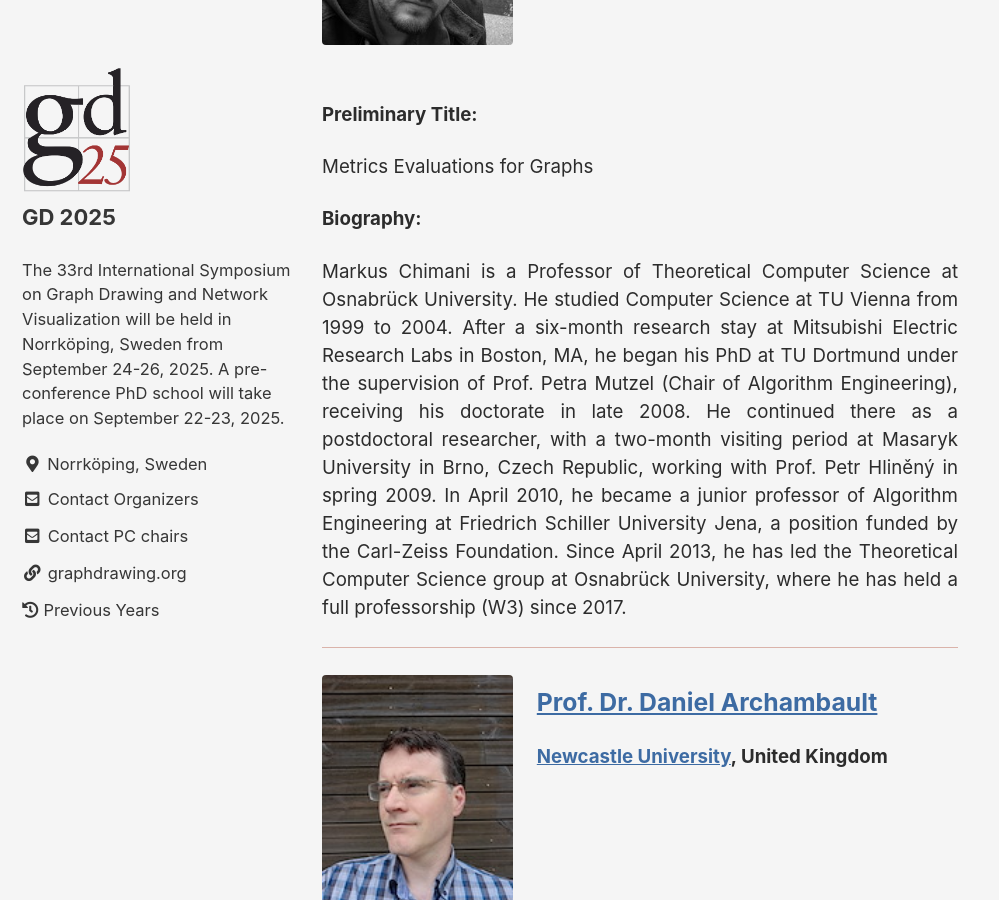
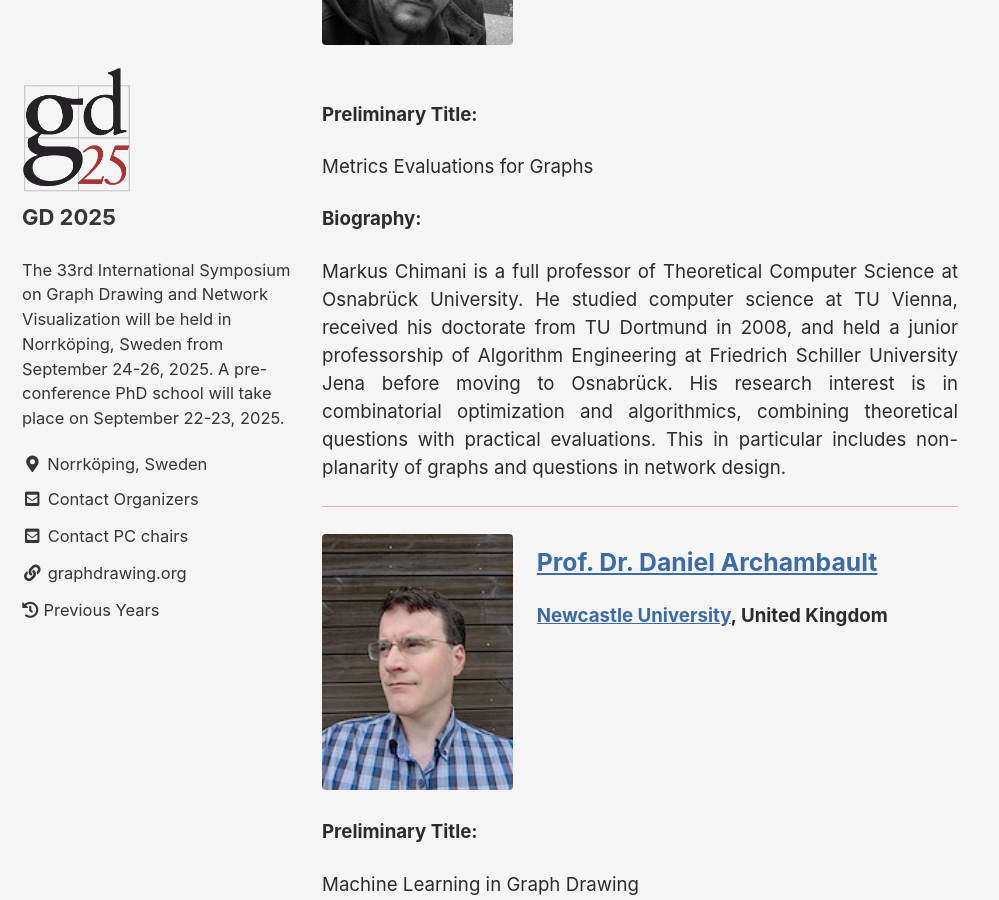
Before and after one commit to graphdrawing/gd2025, a Jekyll site: the page built from pages/school.md, in a window 1280 px wide and 900 px high, scrolled down 3699 px. Shown: the whole window, without its empty margins (0-999 px from the left). Built offline with Jekyll 4.4.1, drawn with Linux system fonts in a browser that asks for light colours; cached includes are drawn as plain includes.

Commit message:
update phd school speaker bio

```diff
--- a/pages/school.md
+++ b/pages/school.md
@@ -244,7 +244,14 @@ The location is accessible by wheelchair and the registration and coffee breaks
 <p>Metrics Evaluations for Graphs</p>
 
 <p><strong>Biography:</strong></p>
-<p>Markus Chimani is a Professor of Theoretical Computer Science at Osnabrück University. He studied Computer Science at TU Vienna from 1999 to 2004. After a six-month research stay at Mitsubishi Electric Research Labs in Boston, MA, he began his PhD at TU Dortmund under the supervision of Prof. Petra Mutzel (Chair of Algorithm Engineering), receiving his doctorate in late 2008. He continued there as a postdoctoral researcher, with a two-month visiting period at Masaryk University in Brno, Czech Republic, working with Prof. Petr Hliněný in spring 2009. In April 2010, he became a junior professor of Algorithm Engineering at Friedrich Schiller University Jena, a position funded by the Carl-Zeiss Foundation. Since April 2013, he has led the Theoretical Computer Science group at Osnabrück University, where he has held a full professorship (W3) since 2017.</p>
+<p>Markus Chimani is a full professor of Theoretical Computer Science at
+Osnabrück University. He studied computer science at TU Vienna, received
+his doctorate from TU Dortmund in 2008, and held a junior professorship
+of Algorithm Engineering at Friedrich Schiller University Jena before
+moving to Osnabrück. His research interest is in combinatorial
+optimization and algorithmics, combining theoretical questions with
+practical evaluations. This in particular includes non-planarity of
+graphs and questions in network design.</p>
 
 <hr>
 
```
Also changed, not shown: 1 other file.
